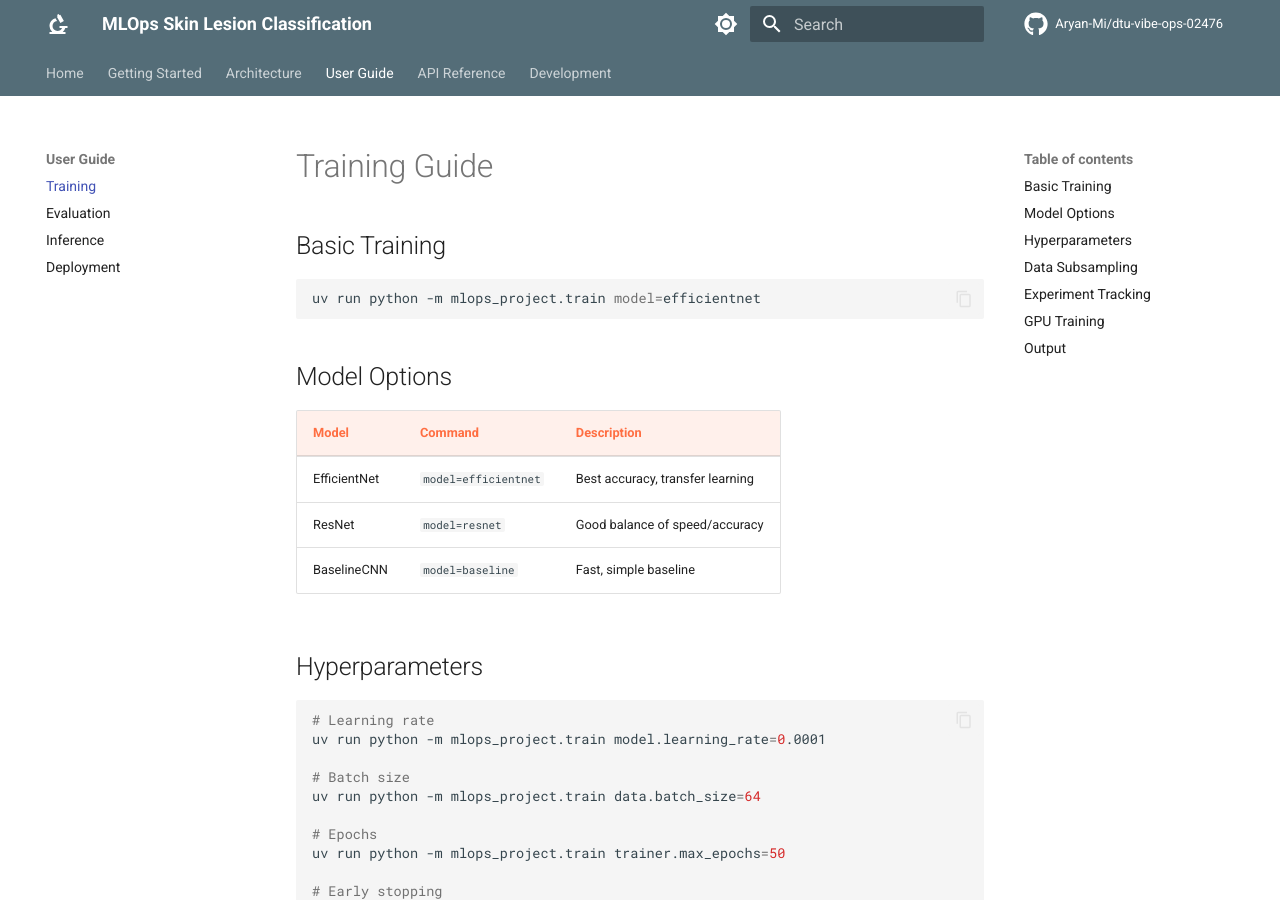
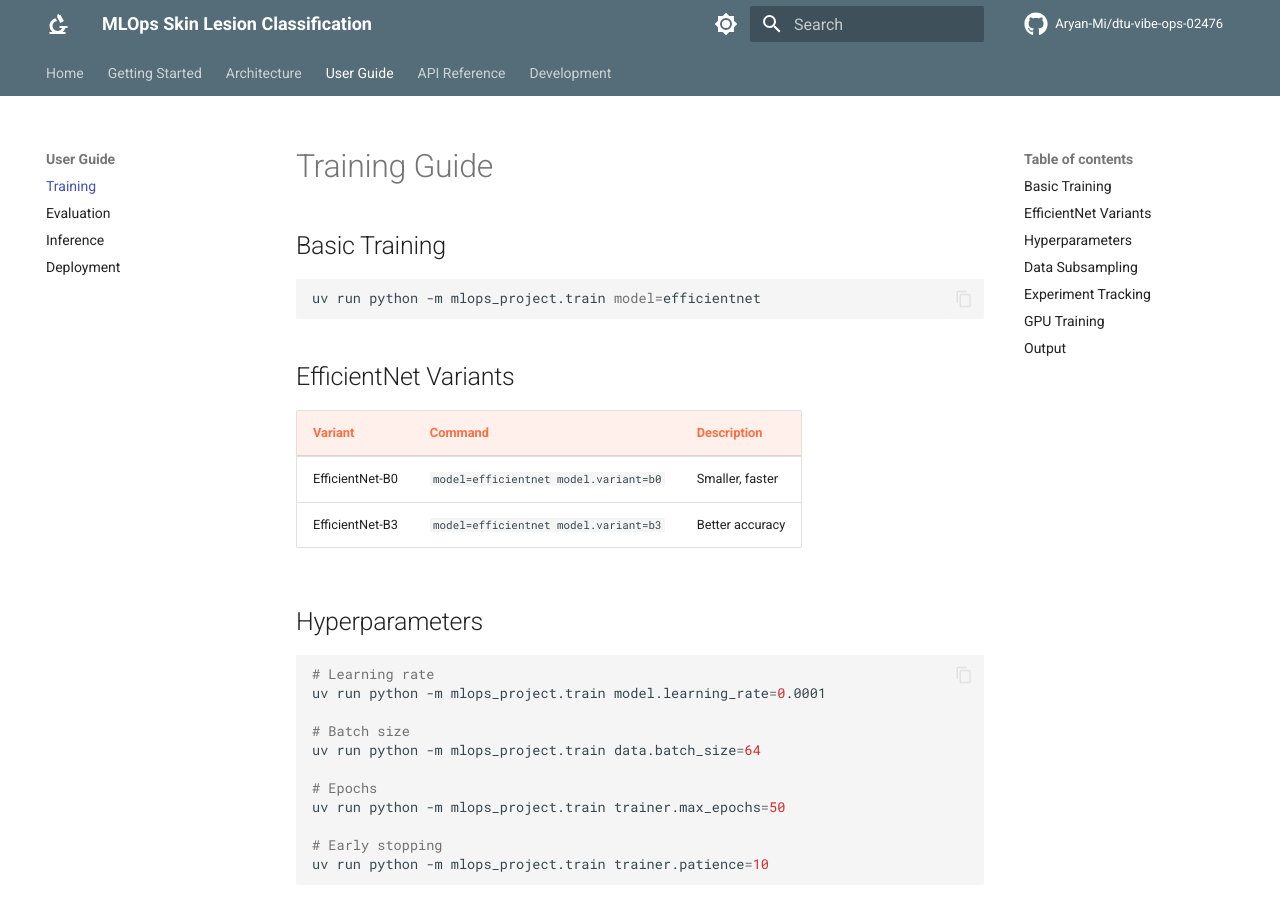
Before and after one commit to Aryan-Mi/dtu-vibe-ops-02476, an MkDocs documentation site: the page built from docs/source/user-guide/training.md, in a window 1280 px wide and 900 px high. Built offline with MkDocs 1.6.1 and Material for MkDocs 9.7.7, drawn with Linux system fonts in a browser that asks for light colours; comment, search, counter and statistics services are not loaded.

Commit message:
Add training pipeline image and update for EfficientNet
- Add training-pipeline.png to documentation
- Update index.md and architecture.md with training pipeline image
- Fix all references from 'three-tier architecture' to EfficientNet only
- Update README.md with documentation link badge
- Simplify training guide to show EfficientNet variants only
- Add links to GitHub Pages documentation

````diff
--- a/docs/source/user-guide/training.md
+++ b/docs/source/user-guide/training.md
@@ -6,13 +6,12 @@
 uv run python -m mlops_project.train model=efficientnet
 ```
 
-## Model Options
+## EfficientNet Variants
 
-| Model | Command | Description |
-|-------|---------|-------------|
-| EfficientNet | `model=efficientnet` | Best accuracy, transfer learning |
-| ResNet | `model=resnet` | Good balance of speed/accuracy |
-| BaselineCNN | `model=baseline` | Fast, simple baseline |
+| Variant | Command | Description |
+|---------|---------|-------------|
+| EfficientNet-B0 | `model=efficientnet model.variant=b0` | Smaller, faster |
+| EfficientNet-B3 | `model=efficientnet model.variant=b3` | Better accuracy |
 
 ## Hyperparameters
 
````
Also changed, not shown: docs/source/architecture.md (+7 -23 lines), docs/source/index.md (+5 -1 lines), README.md, 2 other files.
